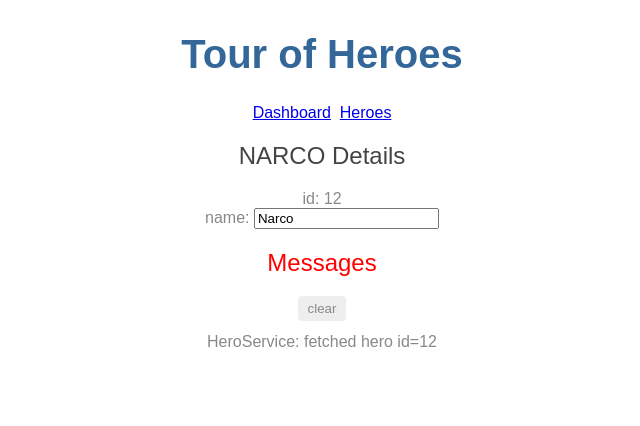
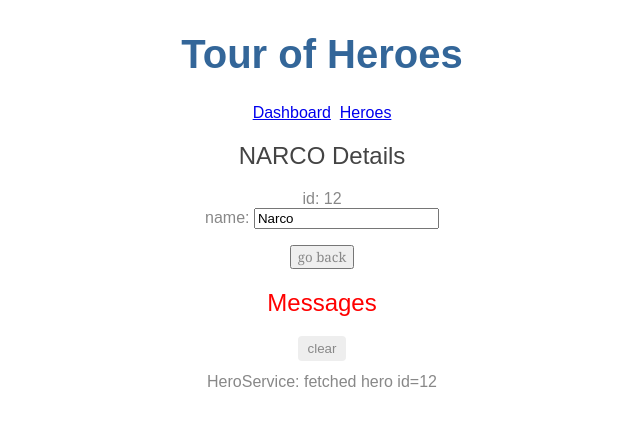
Before and after one commit to leneehe/angular-tour-of-heros, an Angular app: page /detail/12 in a window 1280 px wide. Shown: the top 426 px of the page, without its empty margins (318-958 px from the left). Built offline with nearby package versions, Linux system fonts and the light colour scheme.

Commit message:
Add go back button on hero detail page

```diff
--- a/src/app/hero-detail/hero-detail.component.html
+++ b/src/app/hero-detail/hero-detail.component.html
@@ -9,4 +9,7 @@
       <input [(ngModel)]="hero.name" placeholder="name"/>
     </label>
   </div>
+  <p>
+    <button (click)="goBack()">go back</button>
+  </p>
 </div>
--- a/src/app/hero-detail/hero-detail.component.ts
+++ b/src/app/hero-detail/hero-detail.component.ts
@@ -31,4 +31,8 @@ export class HeroDetailComponent implements OnInit {
     .subscribe(hero => this.hero = hero);
   }
 
+  goBack(): void {
+  this.location.back();
+  }
+
 }
```
